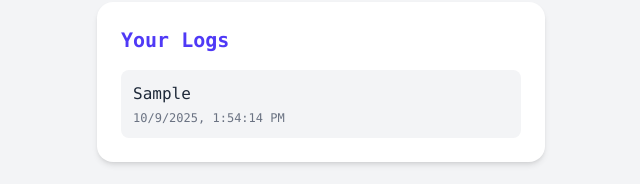
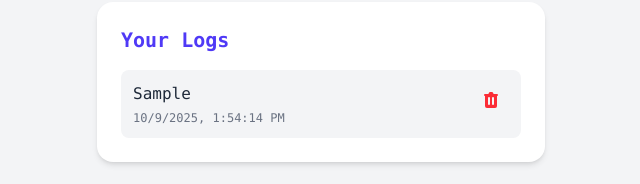
Before and after one commit to vatsark9/plumdejour, a React (Vite) app: page / in a window 1280 px wide. Both pictures are taken after typing "Sample" into the empty fields and a click on the button "Add Log". Shown: the part 316-500 px from the top of the page, without its empty margins (319-959 px from the left). Built offline with nearby package versions, Linux system fonts and the light colour scheme.

Commit message:
add the ability to remove specific logs

```diff
--- a/src/App.jsx
+++ b/src/App.jsx
@@ -66,6 +66,13 @@
     localStorage.removeItem("dailyLogs");
   };
 
+  const deleteLog = (id) => {
+    setLogs(logs.filter((log) => log.id !== id));
+    if (summary) {
+      setSummary("");
+    }
+  };
+
   return (
     <div className="min-h-screen bg-gray-100 flex flex-col items-center p-5 font-mono">
       <Header />
@@ -75,7 +82,7 @@
         setInput={setInput}
         addLog={addLog}
       />
-      <LogList logs={logs} />
+      <LogList logs={logs} deleteLog={deleteLog} />
       <div className="w-full max-w-md mt-6">
         <div className="flex gap-4">
           <button
--- a/src/components/LogList.jsx
+++ b/src/components/LogList.jsx
@@ -1,19 +1,43 @@
-function LogList({ logs }) {
+function LogList({ logs, deleteLog }) {
   return (
     <div className="w-full max-w-md mt-8 bg-white shadow-md rounded-2xl p-6">
       <h2 className="text-xl font-semibold text-indigo-600 mb-4">Your Logs</h2>
       {logs.length > 0 ? (
         <ul className="space-y-3 text-gray-700">
           {logs.map((log) => (
-            <li key={log.id || log} className="bg-gray-100 p-3 rounded-lg">
-              <div className="text-gray-800">
-                {typeof log === 'string' ? log : log.text}
+            <li
+              key={log.id || log}
+              className="bg-gray-100 p-3 rounded-lg flex justify-between items-start gap-3"
+            >
+              <div className="flex-1">
+                <div className="text-gray-800">
+                  {typeof log === "string" ? log : log.text}
+                </div>
+                {typeof log === "object" && log.timestamp && (
+                  <div className="text-xs text-gray-500 mt-1">
+                    {new Date(log.timestamp).toLocaleString()}
+                  </div>
+                )}
               </div>
-              {typeof log === 'object' && log.timestamp && (
-                <div className="text-xs text-gray-500 mt-1">
-                  {new Date(log.timestamp).toLocaleString()}
-                </div>
-              )}
+              <button
+                onClick={() => deleteLog(log.id)}
+                className="text-red-500 hover:text-red-700 hover:bg-red-50 p-2 rounded transition flex-shrink-0"
+                aria-label="Delete log"
+                title="Delete this log"
+              >
+                <svg
+                  xmlns="http://www.w3.org/2000/svg"
+                  className="h-5 w-5"
+                  viewBox="0 0 20 20"
+                  fill="currentColor"
+                >
+                  <path
+                    fillRule="evenodd"
+                    d="M9 2a1 1 0 00-.894.553L7.382 4H4a1 1 0 000 2v10a2 2 0 002 2h8a2 2 0 002-2V6a1 1 0 100-2h-3.382l-.724-1.447A1 1 0 0011 2H9zM7 8a1 1 0 012 0v6a1 1 0 11-2 0V8zm5-1a1 1 0 00-1 1v6a1 1 0 102 0V8a1 1 0 00-1-1z"
+                    clipRule="evenodd"
+                  />
+                </svg>
+              </button>
             </li>
           ))}
         </ul>
```
